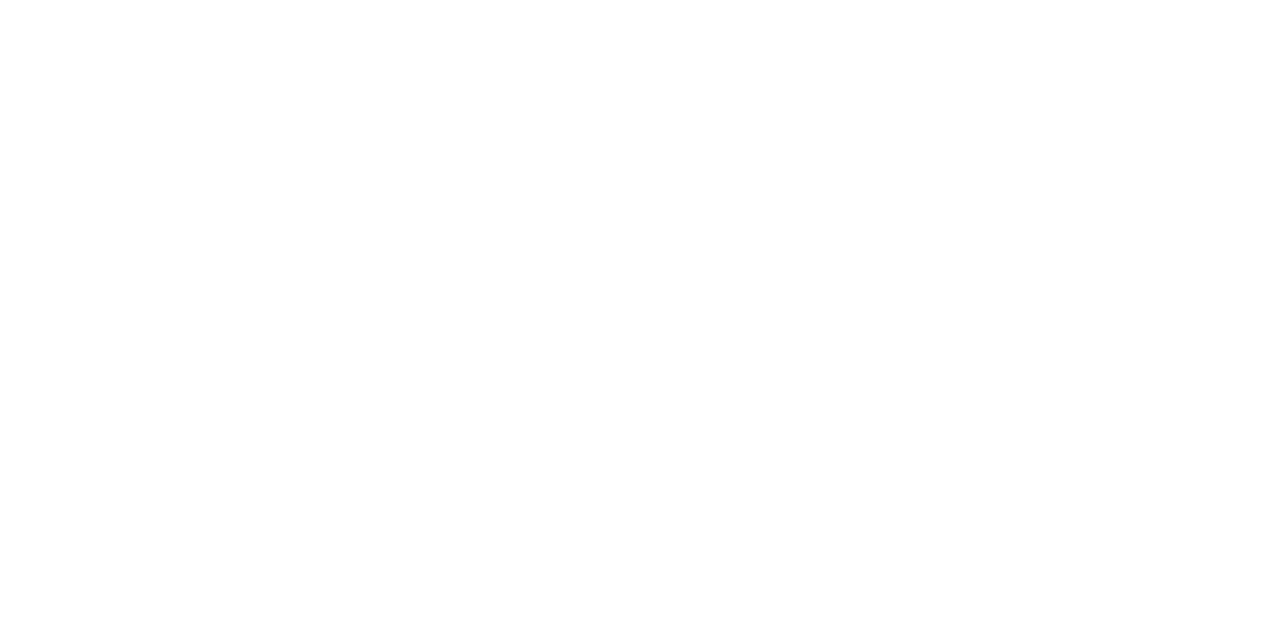
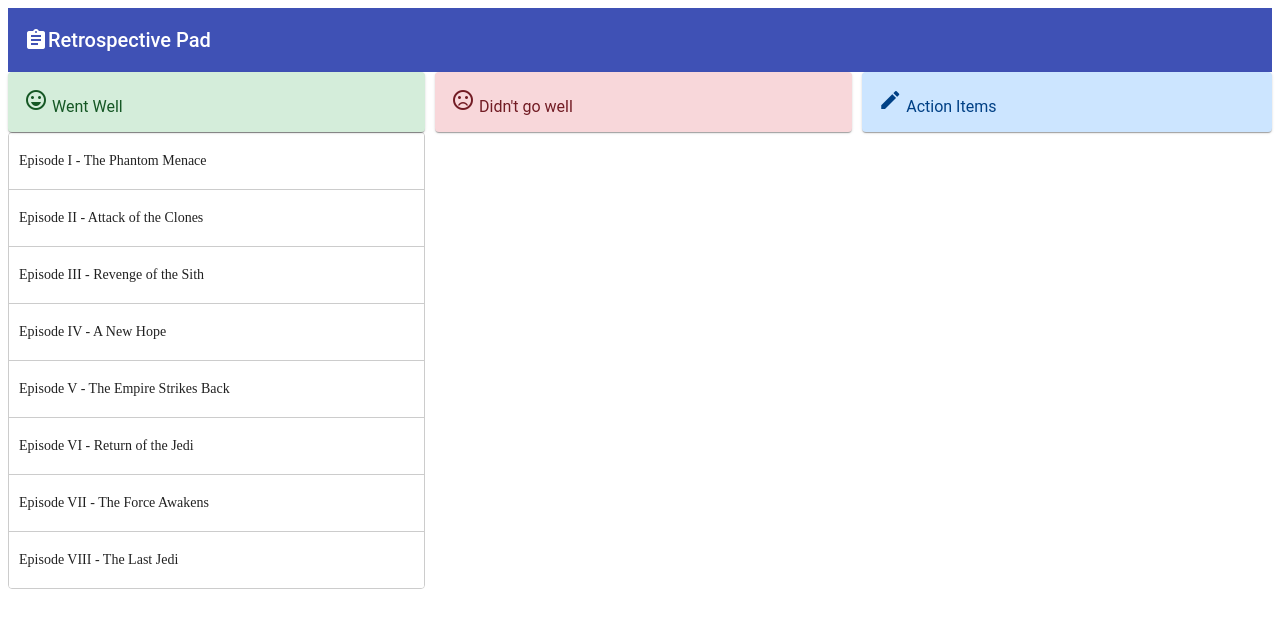
Before and after one commit to vikas0sharma/retrospective-pad, an Angular app: page /board in a window 1280 px wide. Shown: the top 628 px of the page. Built offline with nearby package versions, Linux system fonts and the light colour scheme.

Commit message:
sprint board added

```diff
--- a/src/app/app-material/app-material.module.ts
+++ b/src/app/app-material/app-material.module.ts
@@ -3,40 +3,94 @@
 import { NgModule } from '@angular/core';
 import { CommonModule } from '@angular/common';
 
-import { MatCardModule,
-    MatIconModule,
-    MatToolbarModule,
-    MatButtonModule,
-    MatFormFieldModule,
-    MatInputModule,
-    MatListModule,
-    MatDividerModule } from '@angular/material';
+import {A11yModule} from '@angular/cdk/a11y';
+import {DragDropModule} from '@angular/cdk/drag-drop';
+import {PortalModule} from '@angular/cdk/portal';
+import {ScrollingModule} from '@angular/cdk/scrolling';
+import {CdkStepperModule} from '@angular/cdk/stepper';
+import {CdkTableModule} from '@angular/cdk/table';
+import {CdkTreeModule} from '@angular/cdk/tree';
+import {MatAutocompleteModule} from '@angular/material/autocomplete';
+import {MatBadgeModule} from '@angular/material/badge';
+import {MatBottomSheetModule} from '@angular/material/bottom-sheet';
+import {MatButtonModule} from '@angular/material/button';
+import {MatButtonToggleModule} from '@angular/material/button-toggle';
+import {MatCardModule} from '@angular/material/card';
+import {MatCheckboxModule} from '@angular/material/checkbox';
+import {MatChipsModule} from '@angular/material/chips';
+import {MatStepperModule} from '@angular/material/stepper';
+import {MatDatepickerModule} from '@angular/material/datepicker';
+import {MatDialogModule} from '@angular/material/dialog';
+import {MatDividerModule} from '@angular/material/divider';
+import {MatExpansionModule} from '@angular/material/expansion';
+import {MatGridListModule} from '@angular/material/grid-list';
+import {MatIconModule} from '@angular/material/icon';
+import {MatInputModule} from '@angular/material/input';
+import {MatListModule} from '@angular/material/list';
+import {MatMenuModule} from '@angular/material/menu';
+import {MatNativeDateModule, MatRippleModule} from '@angular/material/core';
+import {MatPaginatorModule} from '@angular/material/paginator';
+import {MatProgressBarModule} from '@angular/material/progress-bar';
+import {MatProgressSpinnerModule} from '@angular/material/progress-spinner';
+import {MatRadioModule} from '@angular/material/radio';
+import {MatSelectModule} from '@angular/material/select';
+import {MatSidenavModule} from '@angular/material/sidenav';
+import {MatSliderModule} from '@angular/material/slider';
+import {MatSlideToggleModule} from '@angular/material/slide-toggle';
+import {MatSnackBarModule} from '@angular/material/snack-bar';
+import {MatSortModule} from '@angular/material/sort';
+import {MatTableModule} from '@angular/material/table';
+import {MatTabsModule} from '@angular/material/tabs';
+import {MatToolbarModule} from '@angular/material/toolbar';
+import {MatTooltipModule} from '@angular/material/tooltip';
+import {MatTreeModule} from '@angular/material/tree';
 
 @NgModule({
-  declarations: [],
-  imports: [
-    CommonModule,
-    FlexLayoutModule,
-    MatToolbarModule,
-    MatCardModule,
-    MatIconModule,
-    MatButtonModule,
-    MatFormFieldModule,
-    MatInputModule,
-    MatListModule,
-    MatDividerModule
-  ],
   exports: [
     CommonModule,
     FlexLayoutModule,
-    MatToolbarModule,
+    A11yModule,
+    CdkStepperModule,
+    CdkTableModule,
+    CdkTreeModule,
+    DragDropModule,
+    MatAutocompleteModule,
+    MatBadgeModule,
+    MatBottomSheetModule,
+    MatButtonModule,
+    MatButtonToggleModule,
     MatCardModule,
+    MatCheckboxModule,
+    MatChipsModule,
+    MatStepperModule,
+    MatDatepickerModule,
+    MatDialogModule,
+    MatDividerModule,
+    MatExpansionModule,
+    MatGridListModule,
     MatIconModule,
-    MatButtonModule,
-    MatFormFieldModule,
     MatInputModule,
     MatListModule,
-    MatDividerModule
+    MatMenuModule,
+    MatNativeDateModule,
+    MatPaginatorModule,
+    MatProgressBarModule,
+    MatProgressSpinnerModule,
+    MatRadioModule,
+    MatRippleModule,
+    MatSelectModule,
+    MatSidenavModule,
+    MatSliderModule,
+    MatSlideToggleModule,
+    MatSnackBarModule,
+    MatSortModule,
+    MatTableModule,
+    MatTabsModule,
+    MatToolbarModule,
+    MatTooltipModule,
+    MatTreeModule,
+    PortalModule,
+    ScrollingModule,
   ]
 })
 export class AppMaterialModule { }
--- a/src/app/app-routing.module.ts
+++ b/src/app/app-routing.module.ts
@@ -7,6 +7,11 @@
         path: '',
         loadChildren: () => import('./dashboard/dashboard.module')
             .then(mod => mod.DashboardModule)
+    },
+    {
+        path: 'board',
+        loadChildren: () => import('./sprint-board/sprint-board.module')
+            .then(mod => mod.SprintBoardModule)
     }
 ];
 
--- a/src/app/dashboard/dashboard-routing.module.ts
+++ b/src/app/dashboard/dashboard-routing.module.ts
@@ -7,11 +7,11 @@
     {
         path: '',
         component: SprintListComponent
-      }
+    }
 ];
 
 @NgModule({
-  imports: [RouterModule.forChild(routes)],
-  exports: [RouterModule]
+    imports: [RouterModule.forChild(routes)],
+    exports: [RouterModule]
 })
 export class DashboardRoutingModule { }
--- /dev/null
+++ b/src/app/sprint-board/sprint-dashboard/sprint-dashboard.component.html
@@ -0,0 +1,20 @@
+<div class="container" fxLayout fxLayout.xs="column" fxLayoutAlign="center" fxLayoutGap="10px" fxLayoutGap.xs="0">
+    <div fxFlex="33%">
+        <mat-card class="alert-success"><span><i class="material-icons">
+                    sentiment_very_satisfied
+                </i></span> <span> Went Well </span>
+        </mat-card>
+        <app-sprint-item></app-sprint-item>
+    </div>
+    <div fxFlex="33%">
+        <mat-card class="alert-danger"><i class="material-icons">
+                sentiment_very_dissatisfied
+            </i> Didn't go well </mat-card>
+    </div>
+    <div fxFlex>
+        <mat-card class="alert-primary">
+            <i class="material-icons">
+                edit
+            </i> Action Items</mat-card>
+    </div>
+</div>
--- /dev/null
+++ b/src/app/sprint-board/sprint-dashboard/sprint-dashboard.component.scss
@@ -0,0 +1,17 @@
+.alert-success {
+    color: #155724;
+    background-color: #d4edda;
+    border-color: #c3e6cb;
+}
+
+.alert-danger {
+    color: #721c24;
+    background-color: #f8d7da;
+    border-color: #f5c6cb;
+}
+
+.alert-primary {
+    color: #004085;
+    background-color: #cce5ff;
+    border-color: #b8daff;
+}
--- /dev/null
+++ b/src/app/sprint-board/sprint-dashboard/sprint-dashboard.component.ts
@@ -0,0 +1,15 @@
+import { Component, OnInit } from '@angular/core';
+
+@Component({
+  selector: 'app-sprint-dashboard',
+  templateUrl: './sprint-dashboard.component.html',
+  styleUrls: ['./sprint-dashboard.component.scss']
+})
+export class SprintDashboardComponent implements OnInit {
+
+  constructor() { }
+
+  ngOnInit() {
+  }
+
+}
--- /dev/null
+++ b/src/app/sprint-board/sprint-item/sprint-item.component.html
@@ -0,0 +1,3 @@
+<div cdkDropList class="item-list" (cdkDropListDropped)="drop($event)">
+    <div class="item-box" *ngFor="let movie of movies" cdkDrag>{{movie}}</div>
+</div>
--- /dev/null
+++ b/src/app/sprint-board/sprint-item/sprint-item.component.scss
@@ -0,0 +1,47 @@
+.item-list {
+    max-width: 100%;
+    border: solid 1px #ccc;
+    min-height: 60px;
+    display: block;
+    background: white;
+    border-radius: 4px;
+    overflow: hidden;
+  }
+
+  .item-box {
+    padding: 20px 10px;
+    border-bottom: solid 1px #ccc;
+    color: rgba(0, 0, 0, 0.87);
+    display: flex;
+    flex-direction: row;
+    align-items: center;
+    justify-content: space-between;
+    box-sizing: border-box;
+    cursor: move;
+    background: white;
+    font-size: 14px;
+  }
+
+  .cdk-drag-preview {
+    box-sizing: border-box;
+    border-radius: 4px;
+    box-shadow: 0 5px 5px -3px rgba(0, 0, 0, 0.2),
+                0 8px 10px 1px rgba(0, 0, 0, 0.14),
+                0 3px 14px 2px rgba(0, 0, 0, 0.12);
+  }
+
+  .cdk-drag-placeholder {
+    opacity: 0;
+  }
+
+  .cdk-drag-animating {
+    transition: transform 250ms cubic-bezier(0, 0, 0.2, 1);
+  }
+
+  .item-box:last-child {
+    border: none;
+  }
+
+  .item-list.cdk-drop-list-dragging .item-box:not(.cdk-drag-placeholder) {
+    transition: transform 250ms cubic-bezier(0, 0, 0.2, 1);
+  }
--- /dev/null
+++ b/src/app/sprint-board/sprint-item/sprint-item.component.ts
@@ -0,0 +1,30 @@
+import { Component, OnInit } from '@angular/core';
+import {CdkDragDrop, moveItemInArray} from '@angular/cdk/drag-drop';
+
+@Component({
+  selector: 'app-sprint-item',
+  templateUrl: './sprint-item.component.html',
+  styleUrls: ['./sprint-item.component.scss']
+})
+export class SprintItemComponent implements OnInit {
+
+    movies = [
+        'Episode I - The Phantom Menace',
+        'Episode II - Attack of the Clones',
+        'Episode III - Revenge of the Sith',
+        'Episode IV - A New Hope',
+        'Episode V - The Empire Strikes Back',
+        'Episode VI - Return of the Jedi',
+        'Episode VII - The Force Awakens',
+        'Episode VIII - The Last Jedi'
+      ];
+
+      drop(event: CdkDragDrop<string[]>) {
+        moveItemInArray(this.movies, event.previousIndex, event.currentIndex);
+      }
+  constructor() { }
+
+  ngOnInit() {
+  }
+
+}
```
Also changed, not shown: src/app/app.component.html (+0 -12 lines), src/app/sprint-board/sprint-board-routing.module.ts (added, +17 -0 lines), src/app/sprint-board/sprint-board.module.ts (added, +17 -0 lines), 2 other files (tests, documents, lock files or other folders).
